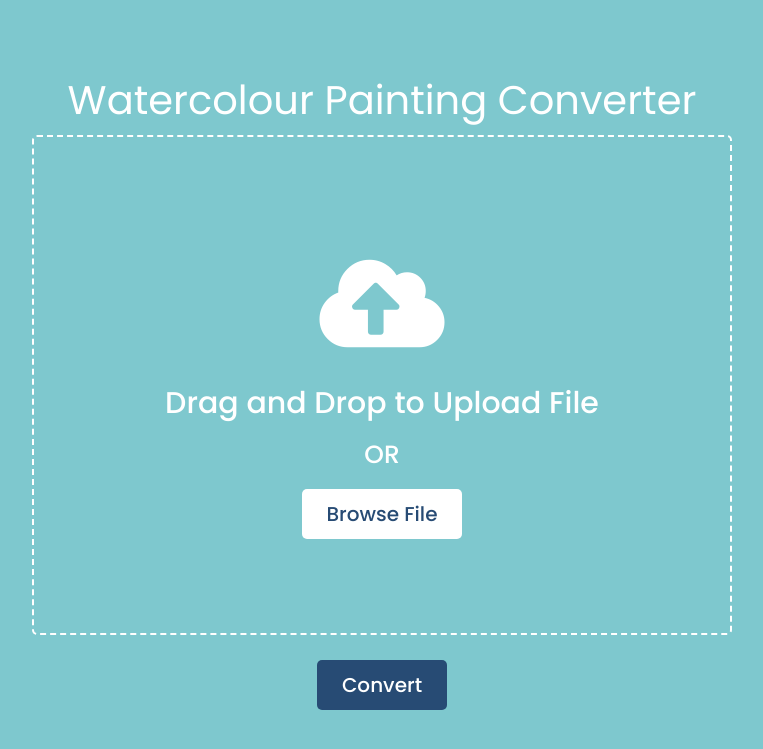
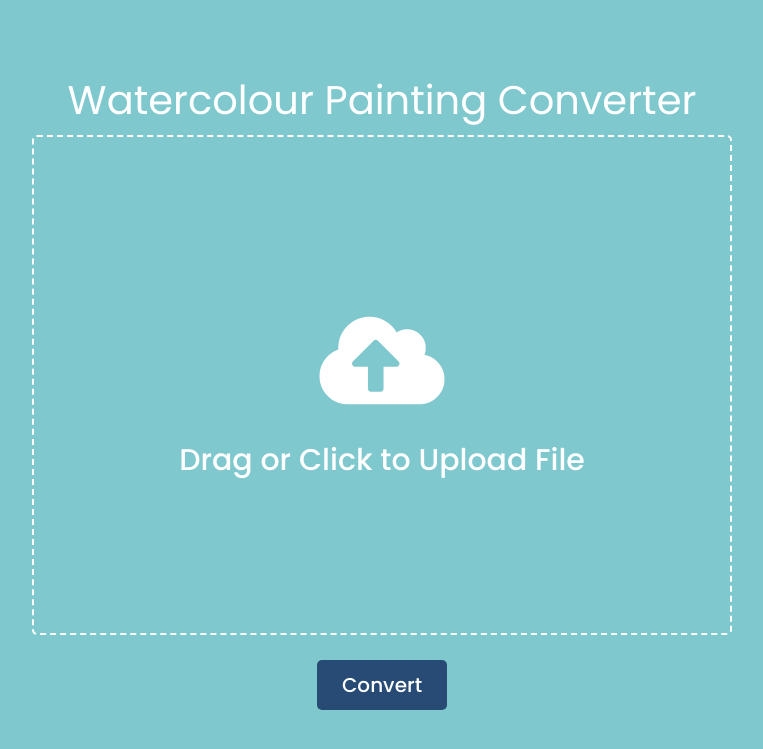
Before and after one commit to freetyhan/watercolour_converter, a Flask app: template backend/templates/WaterColourConverter.html in a window 1280 px wide. Shown: the top 749 px of the page, without its empty margins (258-1021 px from the left). Run offline with Flask 2, Linux system fonts and the light colour scheme; the template is opened without the code that fills it, so the values that code supplies are empty.

Commit message:
added ability to remove pictures. Deleted button to browse files (temporarily) until I figure out how to fully implement it

```diff
--- a/backend/app.py
+++ b/backend/app.py
@@ -10,7 +10,7 @@ app.config.update(
     DROPZONE_ALLOWED_FILE_CUSTOM = True,
     DROPZONE_ALLOWED_FILE_TYPE = 'image/*, video/*',
     DROPZONE_DEFAULT_MESSAGE = "",
-    DROPZONE_INVALID_FILE_TYPE = "Please upload a photo",
+    DROPZONE_INVALID_FILE_TYPE = "Please upload a photo or video",
     DROPZONE_MAX_FILES = 1,
     DROPZONE_TIMEOUT = 5*60*1000)
 
--- a/backend/templates/WaterColourConverter.html
+++ b/backend/templates/WaterColourConverter.html
@@ -3,7 +3,7 @@
 <head>
     <meta charset="UTF-8">
     <meta name="viewport" content="width=device-width, initial-scale=1.0">
-    <!-- <link rel="stylesheet" href="style.css"> // style file removed, if necessary, might need to separate again later -->
+    <link rel="stylesheet" href="style.css">
     <style>
         @import url('https://fonts.googleapis.com/css2?family=Poppins:wght@200;300;400;500;600;700&display=swap');
         *{
@@ -78,8 +78,8 @@
         cursor: pointer;
         }
         .dropzone img{
-        height: 0%;
-        width: 0%;
+        height: 100%;
+        width: 100%;
         object-fit: cover;
         border-radius: 5px;
         }
@@ -118,9 +118,9 @@
 
     <div class="dropzone"{{ dropzone.  create(action='upload') }}>
         <div class="icon"><i class="fas fa-cloud-upload-alt"></i></div>
-        <header>Drag and Drop to Upload File</header>
-        <span>OR</span>
-        <button onclick="openDialogue()">Browse File</button>
+        <header>Drag or Click to Upload File</header>
+        <!--<span>OR</span>
+        <button onclick="openDialogue()">Browse File</button>-->
         <input id= "img" type="file" hidden>
     </div>
 
@@ -131,12 +131,14 @@
   <!-- backend script can be added below! -->
   <!-- <script src="script.js"></script> -->
   {{ dropzone.load_js() }}
-  {{ dropzone.config(custom_options='clickable: false') }}
+  {{ dropzone.config(custom_options='clickable: true, addRemoveLinks: true') }}
 
     <script>
+        file.previewELement
         function openDialogue() {
             document.getElementById('img').click();
         }
+        const fileElement = document.getElementById("img");
     </script>
 
 
--- a/backend/templates/index.html
+++ b/backend/templates/index.html
@@ -11,8 +11,5 @@
 	<div style="color:rgb(0, 0, 0);text-align:center;border: 4px solid #0087F7">
 	Watercolour Converter </div>
 
-  {{ dropzone.  create(action='upload') }}
-  {{ dropzone.load_js() }}
-  {{ dropzone.config() }}
 </body>
 </html>
```
Also changed, not shown: backend/uploads/20190525_172122.jpg (added), backend/uploads/20190525_172354.jpg (added), backend/uploads/20190525_172635.jpg (added), backend/uploads/20190525_223821.jpg (added), backend/uploads/rmv1.png (added), 1 other file.
